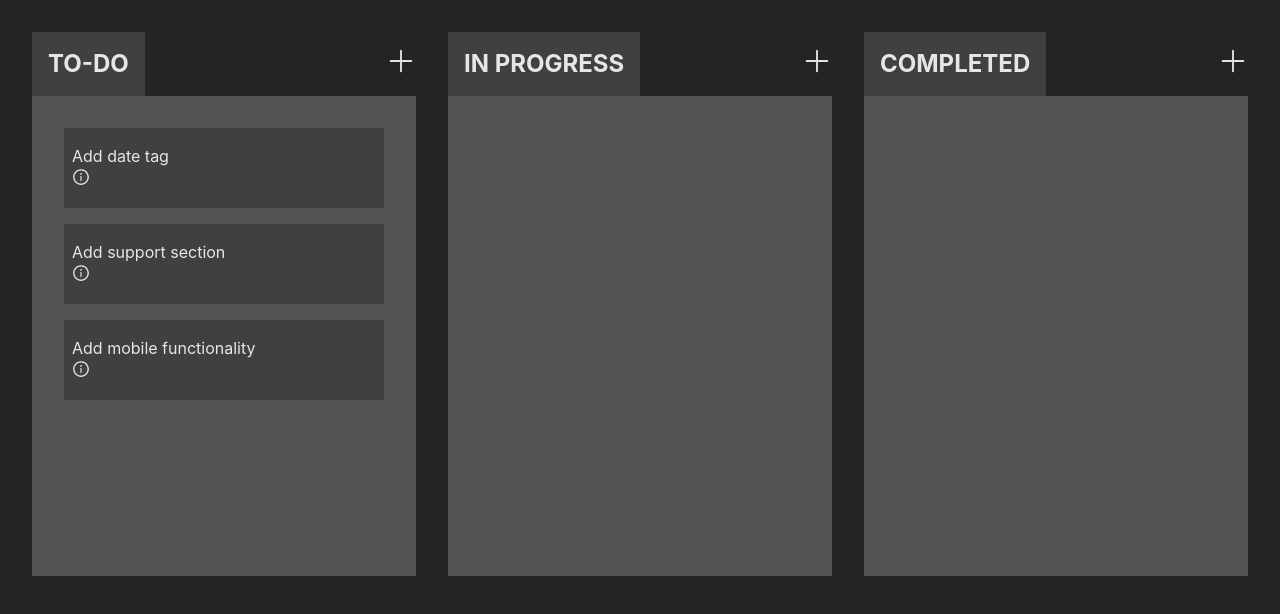
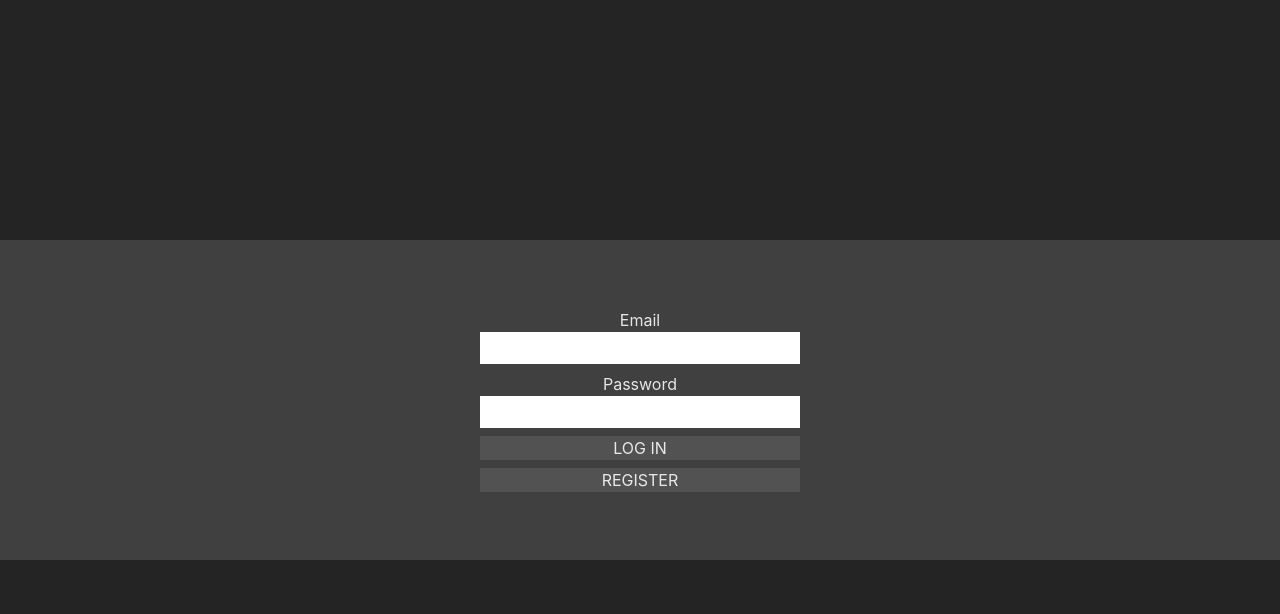
Before and after one commit to AroonSalotra/to-do-drag-n-drop, a React (Vite) app: page / in a window 1280 px wide. Shown: the top 614 px of the page. Built offline with nearby package versions, Linux system fonts and the light colour scheme; no server answers.

Commit message:
add sign up & log in system

```diff
--- a/src/App.jsx
+++ b/src/App.jsx
@@ -1,17 +1,53 @@
 import './App.css'
 import { BrowserRouter, Route, Routes } from 'react-router-dom'
 import Board from './components/Board'
+import RegisterForm from './components/RegisterForm'
+import { onAuthStateChanged, signOut } from "firebase/auth"
+import { useEffect, useState } from 'react'
+import { auth } from "./firebase-config"
 
 function App() {
+
+  const [currentUser, setCurrentUser] = useState(null)
+
+  useEffect(() => {
+    const getLoggedInUser = onAuthStateChanged(auth, (user) => {
+      if (user) {
+        // console.log(user.reloadUserInfo)
+        setCurrentUser(cu => user.reloadUserInfo.email)
+      } else {
+        setCurrentUser(null)
+      }
+    })
+  }, [])
+
+  const handleLogOut = () => {
+    signOut(auth)
+      .then(() => {
+        console.log("user signed out")
+      })
+      .catch((err) => {
+        console.log(err.message)
+      })
+  }
 
   return (
     <>
 
       <BrowserRouter>
 
+        {currentUser ? <div className='flex justify-center gap-2'>
+          <h2>{currentUser}</h2>
+          <button className='lowercase' onClick={handleLogOut}>
+            Sign Out</button>
+        </div>
+          : null}
+
         <Routes>
 
-          <Route path='/' element={<Board />} />
+          <Route path='/' element={<RegisterForm />} />
+
+          <Route path='/board' element={<Board />} />
 
         </Routes>
 
--- /dev/null
+++ b/src/components/RegisterForm.jsx
@@ -0,0 +1,106 @@
+import { useState, useEffect } from "react";
+import { auth } from "../firebase-config";
+import {
+    getAuth,
+    createUserWithEmailAndPassword,
+    signInWithEmailAndPassword,
+    onAuthStateChanged
+} from "firebase/auth"
+
+const RegisterForm = () => {
+
+    const [inputEmail, setInputEmail] = useState("")
+    const [inputPassword, setInputPassword] = useState("")
+    const [showError, setShowError] = useState(null)
+
+
+
+    const handleRegister = (e) => {
+        e.preventDefault()
+        const email = inputEmail
+        const password = inputPassword
+
+        createUserWithEmailAndPassword(auth, inputEmail, inputPassword)
+            .then((cred) => {
+                console.log(cred)
+                setInputEmail(email => "")
+                setInputPassword(password => "")
+            })
+            .catch((error) => {
+                console.log(error.code + error.message)
+                setShowError(e => error.message)
+            })
+    }
+
+
+    const handleLogIn = () => {
+        signInWithEmailAndPassword(auth, inputEmail, inputPassword)
+            .then(() => {
+                setInputEmail(email => "")
+                setInputPassword(password => "")
+            })
+            .catch((err) => {
+                console.log(err.message)
+            })
+    }
+
+    return (
+        <>
+            <form action=""
+                onSubmit={(e) => e.preventDefault()}
+                className="bg-neutral-700 flex justify-center items-center mt-[30vh] h-80">
+
+                <fieldset className="flex flex-col gap-2 w-80">
+
+                    <label htmlFor=""
+                        className="flex flex-col">
+                        Email
+
+                        <input type="email"
+                            name=""
+                            id=""
+                            className="p-1 px-2"
+                            value={inputEmail}
+                            onChange={(e) => setInputEmail(e.target.value)}
+                        />
+
+                    </label>
+
+                    <label htmlFor=""
+                        className="flex flex-col">
+                        Password
+
+                        <input type="password"
+                            name=""
+                            id=""
+                            className="p-1 px-2"
+                            value={inputPassword}
+                            onChange={(e) => setInputPassword(e.target.value)}
+                        />
+
+                    </label>
+
+                    {showError ? <p className="">
+                        {showError}
+                    </p>
+                        : null}
+
+                    {/* test123 */}
+                    <button className="uppercase bg-neutral-600"
+                        onClick={handleLogIn}>
+                        Log in
+                    </button>
+
+                    <button className="uppercase bg-neutral-600"
+                        onClick={handleRegister}>
+                        Register
+                    </button>
+
+                </fieldset>
+
+            </form>
+        </>
+    );
+}
+
+export default RegisterForm;
--- a/src/firebase-config.js
+++ b/src/firebase-config.js
@@ -1,5 +1,6 @@
 import { initializeApp } from "firebase/app"
-import { getFirestore } from "firebase/firestore"
+import { getFirestore } from "firebase/firestore/lite"
+import { getAuth } from "firebase/auth";
 
 const firebaseConfig = {
     apiKey: "AIzaSyC-uvBBwvjkH4C73QrQTpId4NOYaTUqR4Q",
@@ -10,8 +11,10 @@ const firebaseConfig = {
     appId: "1:422330980982:web:0cba59e198d4281288dd57"
 };
 
-const app = initializeApp(firebaseConfig)
+const app = initializeApp(firebaseConfig);
 
 const db = getFirestore(app)
 
-export { db }
+const auth = getAuth(app)
+
+export { auth, db }
```
